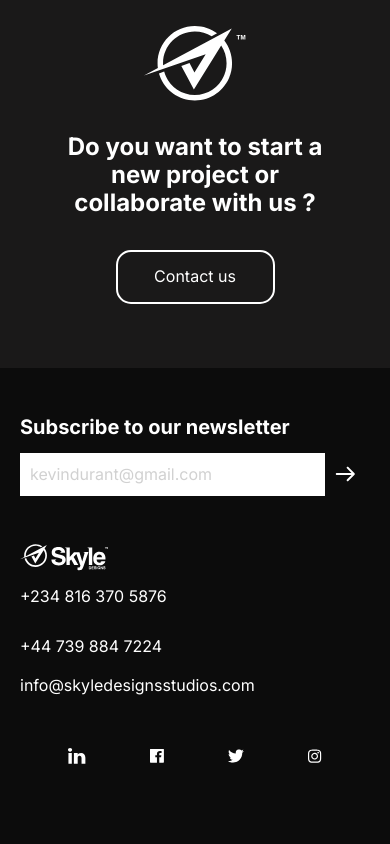
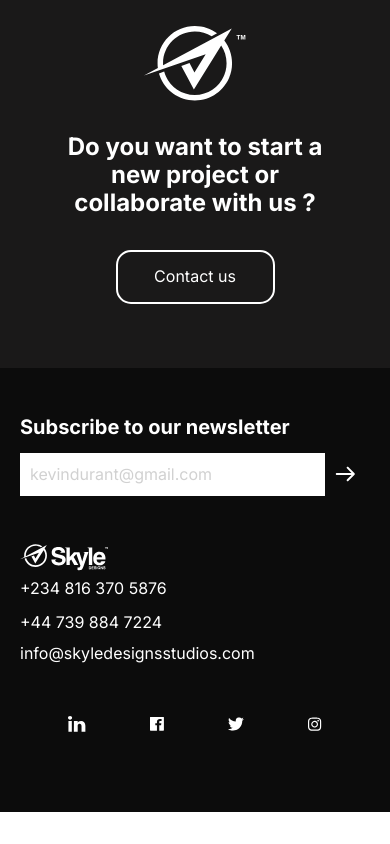
Before and after one commit to borodedamie/skyle-repo, a React (Vite) app: page / in a window 390 px wide. Shown: the part 5512-6356 px from the top of the page. After the commit the page ends 6324 px from the top, so only its background shows below. Built offline with nearby package versions, Linux system fonts and the light colour scheme.

Commit message:
reduced spacing in footer

```diff
--- a/src/App.css
+++ b/src/App.css
@@ -99,6 +99,7 @@
   text-align: center;
   border: 1px solid white;
   padding: 100px;
+  height: 284px;
 }
 
 .box:nth-of-type(1) {
--- a/src/components/Footer.jsx
+++ b/src/components/Footer.jsx
@@ -20,10 +20,10 @@ const Footer = () => {
           <img className="pt-[3rem] md:py-[1rem]" src={logo} alt="Skyle-logo" />
         </NavLink>
         <div className="text-[white]">
-          <p className="text-[16px] py-[1rem] md:py-1 font-Helvetica leading-[18.4px] font-[400]">
+          <p className="text-[16px] py-[.5rem] md:py-1 font-Helvetica leading-[18.4px] font-[400]">
             +234 816 370 5876
           </p>
-          <p className="text-[16px] py-[1rem] md:py-1 font-Helvetica leading-[18.4px] font-[400]">
+          <p className="text-[16px] py-[.5rem] md:py-1 font-Helvetica leading-[18.4px] font-[400]">
             +44 739 884 7224
           </p>
           <p className="text-[16px] py-[.3rem] md:py-1 font-Helvetica leading-[18.4px] font-[400]">
--- a/src/pages/ContactUs.jsx
+++ b/src/pages/ContactUs.jsx
@@ -205,7 +205,8 @@ const ContactUs = () => {
           </svg>
           <h6>Call Us</h6>
           <a href="tel:+2348163705876">+234 816 370 5876</a>
-        </div>
+          <a href="tel:+447398847224">+44 739 884 7224</a>
+          </div>
         <div className="box">
           <svg
             width={37}
```
